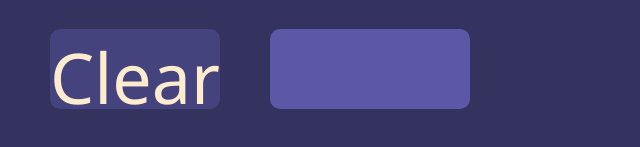
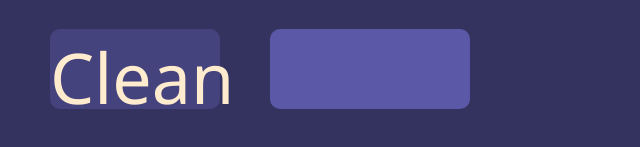
Before and after one commit to sokol-forbes/sokol-forbes-TicTacToe, a plain HTML site: page index.html in a window 1280 px wide. Shown: the part 463-610 px from the top of the page, 0-640 px from the left. Drawn offline with nearby package versions, Linux system fonts and the light colour scheme.

Commit message:
Clear to clean

```diff
--- a/index.html
+++ b/index.html
@@ -40,7 +40,7 @@
             </div>
             <div class="flex-break"></div>
             <div class="clear" id="clear">
-                <p class="clear-text">Clear</p>
+                <p class="clear-text">Clean</p>
             </div>
 
             <div class="total" id="total">
```
